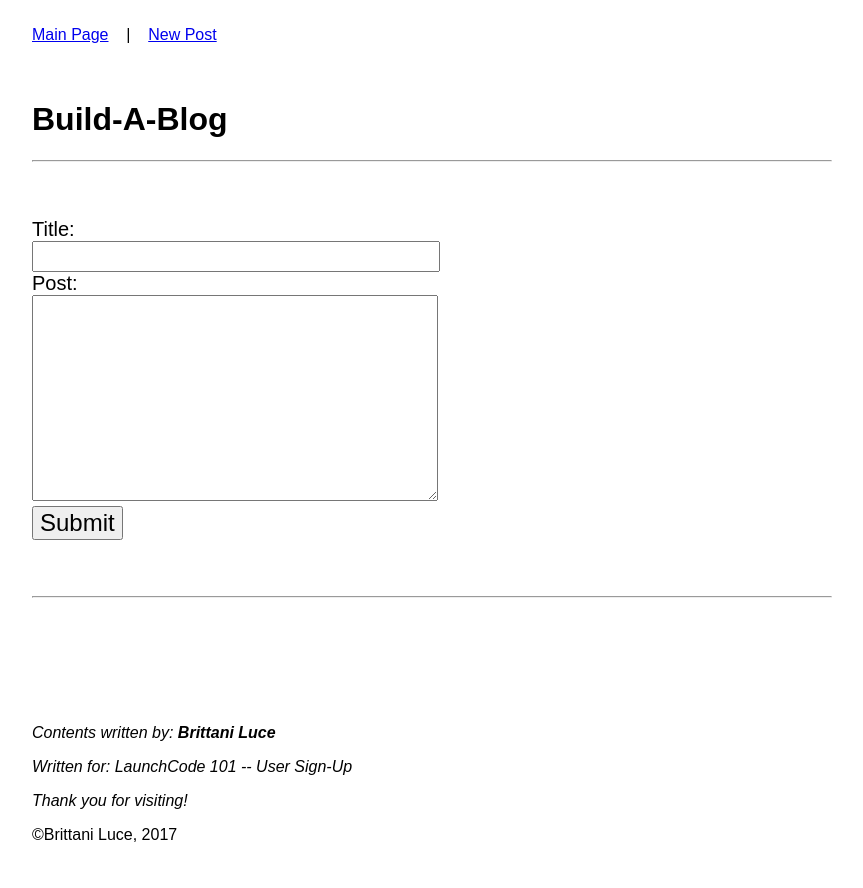
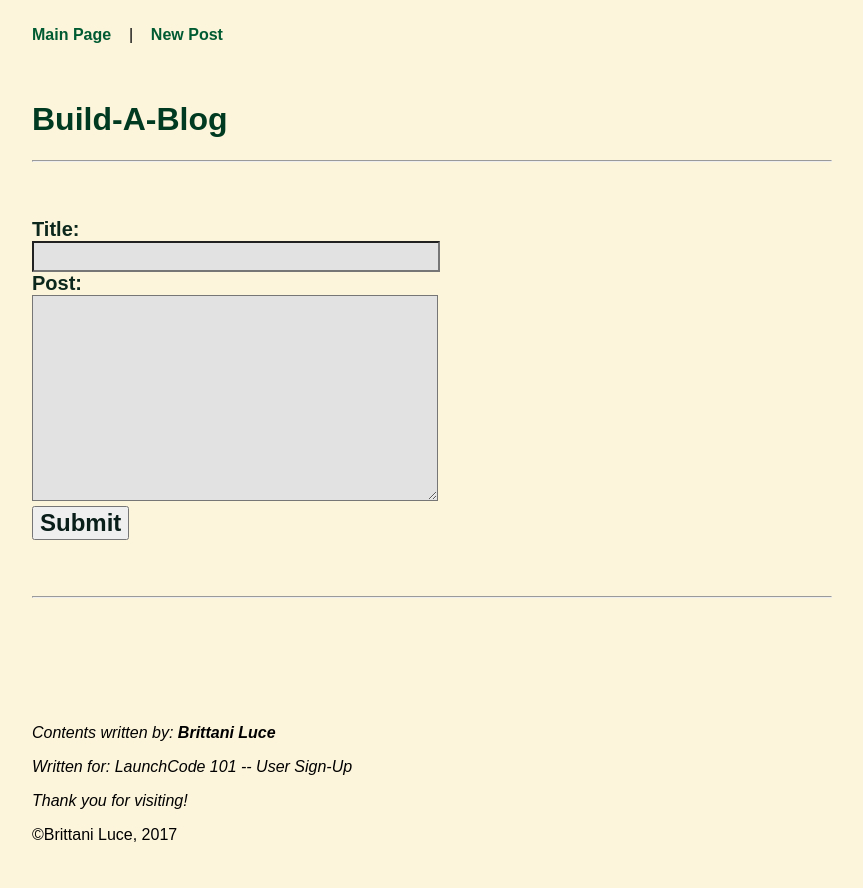
Before and after one commit to Carowyn/build-a-blog, a Python web app: template templates/newpost.html in a window 1280 px wide. Shown: the whole page, without its empty margins (208-1071 px from the left). Run offline with Jinja, Linux system fonts and the light colour scheme; the template is opened without the code that fills it, so the values that code supplies are empty.

Commit message:
Finished the project and added some styling.

```diff
--- a/templates/base.html
+++ b/templates/base.html
@@ -7,14 +7,31 @@
 
 <style type="text/css">
   body {
+      font-family: fantasy;
       font-family: sans-serif;
       width: 800px;
       margin: auto;
       padding: 10px;
+      background-color: #fcf4db;
+  }
+
+  div {
+      color: #0c281d;
+  }
+
+  a {
+      color: #005b32;
+      font-weight: bolder;
+      text-decoration: none;
+  }
+
+  h1 {
+      color: #003a20;
   }
 
   .error {
-      color: red;
+      color: #bf2f00;
+      font-weight: bold;
   }
 
   label {
@@ -26,6 +43,7 @@
       width: 400px;
       font-size: 20px;
       padding: 2px;
+      background: #e2e2e2;
   }
 
   textarea {
@@ -33,10 +51,13 @@
       height: 200px;
       font-size: 17px;
       font-family: monospace;
+      background: #e2e2e2;
   }
 
   input[type=submit] {
       font-size: 24px;
+      color: #091e19;
+      font-weight: bolder;
   }
 
   hr {
@@ -56,6 +77,12 @@
       margin: 0;
       font-size: 17px;
   }
+
+  #off {
+      color: #4b665a;
+      font-weight: bold;
+  }
+
   </style>
 
     <body>
--- a/templates/front.html
+++ b/templates/front.html
@@ -7,6 +7,7 @@
     {% for post_text in posts %}
         <div class="post">
             <div class="post-title"><a href="/blog/{{post_text.key().id()}}">{{post_text.title}}</a></div>
+            <br>
             <div class="post-body">{{post_text.post_text}}</div>
         </div>
 
@@ -18,7 +19,7 @@
 <br>
 <br>
 
-<p>{{previous_link|safe}} | {{next_link|safe}} </p>
+<p>{{previous_link|safe}} | {{next_link|safe}}</p>
 
 <br>
 <br>
--- a/templates/newpost.html
+++ b/templates/newpost.html
@@ -6,12 +6,12 @@
 
     <form method="post">
         <label>
-            <div>Title: </div>
+            <div><strong>Title: </strong></div>
             <input type="text" name="title" value="{{title}}">
         </label>
 
         <label>
-            <div>Post: </div>
+            <div><strong>Post: </strong></div>
             <textarea name="post_text">{{post_text}}</textarea>
         </label>
 
--- a/templates/single.html
+++ b/templates/single.html
@@ -7,6 +7,7 @@
 
         <div class="post">
             <div class="post-title">{{single_post.title}}</div>
+            <br>
             <div class="post-body">{{single_post.post_text}}</div>
         </div>
 
```
Also changed, not shown: main.py (+1 -17 lines).
